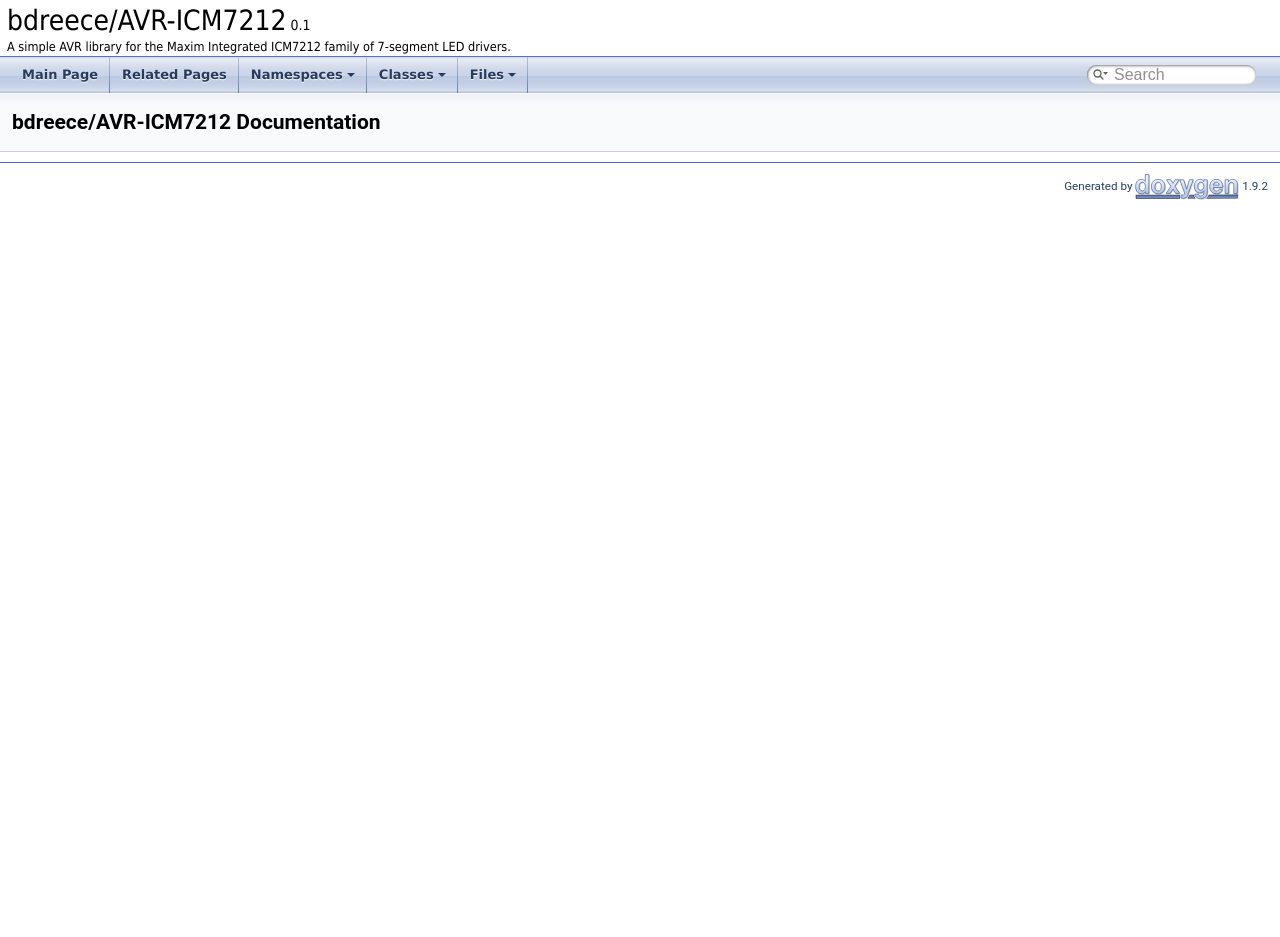
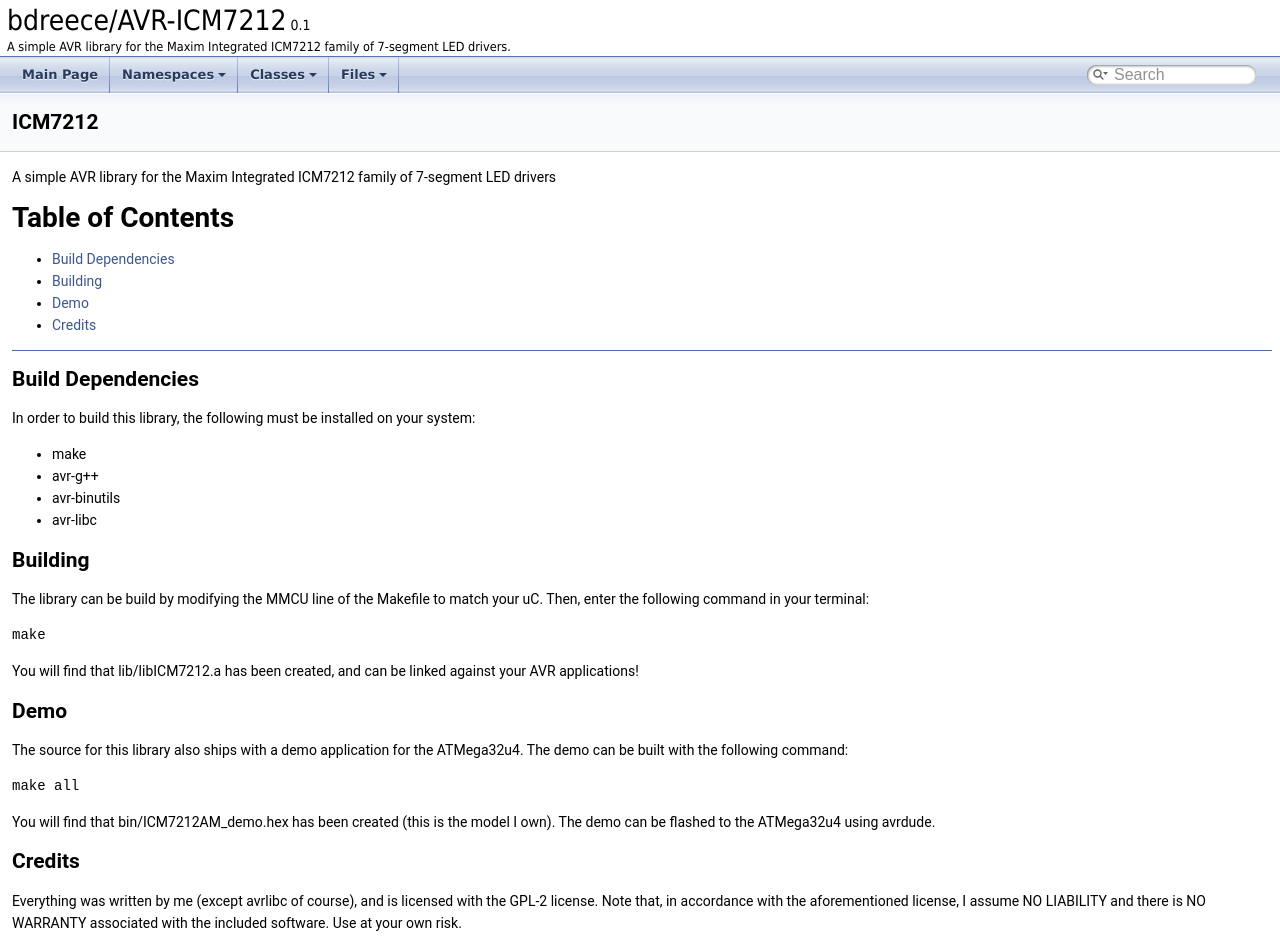
Before and after one commit to bdreece/AVR-ICM7212, a plain HTML site: page docs/index.html in a window 1280 px wide. Shown: the top 937 px of the page. Before the commit the page ends 800 px from the top, so only its background shows below. Drawn offline with Linux system fonts and the light colour scheme.

Commit message:
Refreshed Doxygen pages

```diff
--- a/docs/index.html
+++ b/docs/index.html
@@ -5,7 +5,7 @@
 <meta http-equiv="X-UA-Compatible" content="IE=11"/>
 <meta name="generator" content="Doxygen 1.9.2"/>
 <meta name="viewport" content="width=device-width, initial-scale=1"/>
-<title>bdreece/AVR-ICM7212: Main Page</title>
+<title>bdreece/AVR-ICM7212: ICM7212</title>
 <link href="tabs.css" rel="stylesheet" type="text/css"/>
 <script type="text/javascript" src="jquery.js"></script>
 <script type="text/javascript" src="dynsections.js"></script>
@@ -62,10 +62,43 @@ $(function() {
 </iframe>
 </div>
 
-<div class="header">
-  <div class="headertitle"><div class="title">bdreece/AVR-ICM7212 Documentation</div></div>
+<div><div class="header">
+  <div class="headertitle"><div class="title">ICM7212 </div></div>
 </div><!--header-->
 <div class="contents">
+<div class="textblock"><p ><a class="anchor" id="md_README"></a> A simple AVR library for the Maxim Integrated ICM7212 family of 7-segment LED drivers</p>
+<h1><a class="anchor" id="autotoc_md1"></a>
+Table of Contents</h1>
+<ul>
+<li><a href="#build-dependencies">Build Dependencies</a></li>
+<li><a href="#building">Building</a></li>
+<li><a href="#demo">Demo</a></li>
+<li><a href="#credits">Credits</a></li>
+</ul>
+<hr  />
+<h2><a class="anchor" id="autotoc_md3"></a>
+Build Dependencies</h2>
+<p >In order to build this library, the following must be installed on your system:</p>
+<ul>
+<li>make</li>
+<li>avr-g++</li>
+<li>avr-binutils</li>
+<li>avr-libc</li>
+</ul>
+<h2><a class="anchor" id="autotoc_md4"></a>
+Building</h2>
+<p >The library can be build by modifying the MMCU line of the Makefile to match your uC. Then, enter the following command in your terminal:</p>
+<p ><code>make</code></p>
+<p >You will find that lib/libICM7212.a has been created, and can be linked against your AVR applications!</p>
+<h2><a class="anchor" id="autotoc_md5"></a>
+Demo</h2>
+<p >The source for this library also ships with a demo application for the ATMega32u4. The demo can be built with the following command:</p>
+<p ><code>make all</code></p>
+<p >You will find that bin/ICM7212AM_demo.hex has been created (this is the model I own). The demo can be flashed to the ATMega32u4 using avrdude.</p>
+<h2><a class="anchor" id="autotoc_md6"></a>
+Credits</h2>
+<p >Everything was written by me (except avrlibc of course), and is licensed with the GPL-2 license. Note that, in accordance with the aforementioned license, I assume NO LIABILITY and there is NO WARRANTY associated with the included software. Use at your own risk. </p>
+</div></div><!-- PageDoc -->
 </div><!-- contents -->
 <!-- start footer part -->
 <hr class="footer"/><address class="footer"><small>
--- a/docs/menudata.js
+++ b/docs/menudata.js
@@ -24,7 +24,6 @@
 */
 var menudata={children:[
 {text:"Main Page",url:"index.html"},
-{text:"Related Pages",url:"pages.html"},
 {text:"Namespaces",url:"namespaces.html",children:[
 {text:"Namespace List",url:"namespaces.html"},
 {text:"Namespace Members",url:"namespacemembers.html",children:[
--- a/docs/search/all_6.js
+++ b/docs/search/all_6.js
@@ -1,7 +1,7 @@
 var searchData=
 [
   ['icm7212_0',['icm7212',['../namespaceicm7212.html',1,'']]],
-  ['icm7212_1',['ICM7212',['../classicm7212_1_1ICM7212.html#a71ac66469cc85abf371c1385fe9a745d',1,'icm7212::ICM7212::ICM7212()'],['../classicm7212_1_1ICM7212.html',1,'icm7212::ICM7212'],['../md_README.html',1,'(Global Namespace)']]],
+  ['icm7212_1',['ICM7212',['../classicm7212_1_1ICM7212.html#a71ac66469cc85abf371c1385fe9a745d',1,'icm7212::ICM7212::ICM7212()'],['../classicm7212_1_1ICM7212.html',1,'icm7212::ICM7212'],['../index.html',1,'(Global Namespace)']]],
   ['icm7212a_2',['ICM7212A',['../classicm7212_1_1ICM7212A.html',1,'icm7212::ICM7212A'],['../classicm7212_1_1ICM7212A.html#add519119c43bf1ec1664aa0ec3eecb35',1,'icm7212::ICM7212A::ICM7212A()']]],
   ['icm7212acodeb_3',['ICM7212ACodeB',['../namespaceicm7212.html#a972a4ff1a7fc22dedb23ac69af63cf65',1,'icm7212']]],
   ['icm7212am_4',['ICM7212AM',['../classicm7212_1_1ICM7212AM.html',1,'icm7212::ICM7212AM'],['../classicm7212_1_1ICM7212AM.html#a2a84e4fc0046c2ac6afce08790d6234d',1,'icm7212::ICM7212AM::ICM7212AM()']]],
--- a/docs/search/pages_0.js
+++ b/docs/search/pages_0.js
@@ -1,4 +1,4 @@
 var searchData=
 [
-  ['icm7212_0',['ICM7212',['../md_README.html',1,'']]]
+  ['icm7212_0',['ICM7212',['../index.html',1,'']]]
 ];
```
